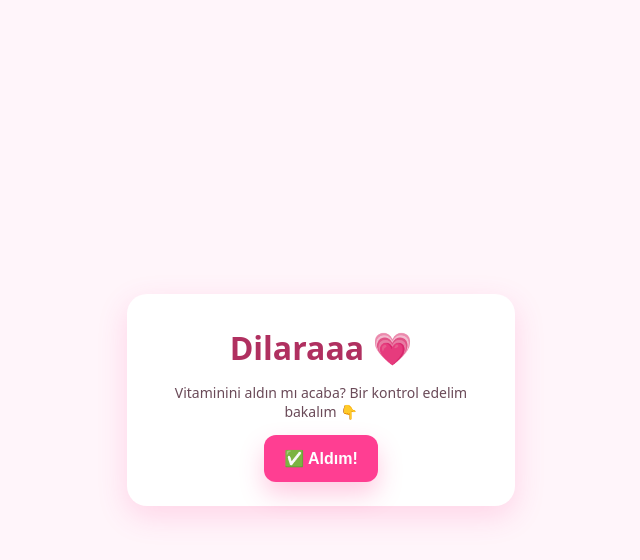
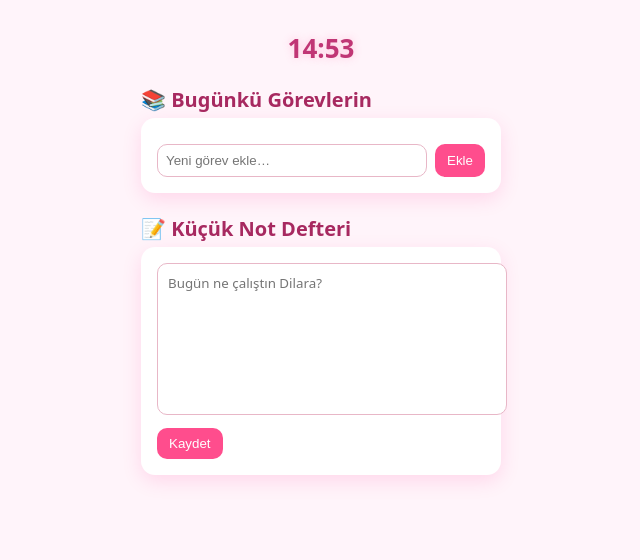
Before and after one commit to Gnyfrt/gnyfrt.github.io, a plain HTML site: page index.html in a window 1280 px wide. Shown: the whole page, without its empty margins (319-959 px from the left). Drawn offline with Linux system fonts and the light colour scheme.

Commit message:
Update index.html

```diff
--- a/index.html
+++ b/index.html
@@ -1,183 +1,200 @@
 <!doctype html>
 <html lang="tr">
 <head>
-<meta charset="utf-8" />
-<meta name="viewport" content="width=device-width,initial-scale=1" />
-<title>Dilara İçin Vitamin Hatırlatma 💖</title>
+<meta charset="utf-8">
+<meta name="viewport" content="width=device-width,initial-scale=1">
+<title>Dilara'nın Mini Çalışma Alanı 💗</title>
+
 <style>
-  :root{--pink:#ff3e92;--light:#ffe0ef}
   body{
     margin:0;
-    background:#fff5fa;
     font-family:system-ui;
+    background:#fff4fa;
+    display:flex;
+    justify-content:center;
+    padding:30px;
+  }
+
+  .container{
+    width:360px;
+  }
+
+  .clock{
+    text-align:center;
+    font-size:26px;
+    font-weight:700;
+    margin-bottom:20px;
+    color:#c03675;
+    text-shadow:0 0 8px rgba(255,100,160,.3);
+  }
+
+  h2{
+    margin:10px 0 5px;
+    color:#a72960;
+    font-size:20px;
+  }
+
+  /* task list */
+  .taskbox{
+    background:white;
+    padding:16px;
+    border-radius:14px;
+    box-shadow:0 6px 20px rgba(255,0,120,.12);
+    margin-bottom:22px;
+  }
+
+  .task-item{
     display:flex;
     align-items:center;
-    justify-content:center;
-    height:100vh;
-    color:#3a1f2f;
+    margin:6px 0;
   }
-  .box{
-    width:340px;
-    background:white;
-    padding:24px;
-    border-radius:20px;
-    text-align:center;
-    box-shadow:0 10px 30px rgba(255,60,150,0.18);
+
+  .task-item input{
+    width:17px;height:17px;cursor:pointer;
   }
-  h1{
-    margin:8px 0 4px;
-    color:#b03060;
+
+  .task-item span{
+    margin-left:10px;
+    font-size:15px;
   }
-  p{color:#6a4a58;font-size:14px}
-  button{
-    padding:14px 20px;
-    font-size:16px;
-    font-weight:700;
-    border:none;
-    border-radius:12px;
-    background:var(--pink);
+
+  .task-item.done span{
+    text-decoration:line-through;
+    color:#777;
+  }
+
+  .addbox{
+    display:flex;
+    margin-top:10px;
+  }
+  .addbox input{
+    flex:1;
+    padding:8px;
+    border-radius:10px;
+    border:1px solid #e8b7c7;
+  }
+  .addbox button{
+    margin-left:8px;
+    background:#ff4d8d;
     color:white;
-    box-shadow:0 12px 24px rgba(255,50,140,.25);
+    border:0;
+    padding:8px 12px;
+    border-radius:10px;
     cursor:pointer;
   }
 
-  /* FULLSCREEN EFFECT */
-  .fx-container{
-    position:fixed;
-    inset:0;
-    background:rgba(255,0,120,0.12);
-    display:flex;
-    align-items:center;
-    justify-content:center;
-    pointer-events:none;
-    opacity:0;
-    transition:opacity .3s;
+  /* notepad */
+  .note{
+    background:white;
+    padding:16px;
+    border-radius:14px;
+    box-shadow:0 6px 20px rgba(255,0,120,.12);
   }
-  .fx-container.show{
-    opacity:1;
+  .note textarea{
+    width:100%;
+    height:130px;
+    border-radius:10px;
+    border:1px solid #e8b7c7;
+    padding:10px;
+    resize:none;
+    font-family:inherit;
   }
+  .note button{
+    margin-top:8px;
+    background:#ff4d8d;
+    border:0;
+    padding:8px 12px;
+    color:white;
+    border-radius:10px;
+    cursor:pointer;
+  }
+</style>
 
-  /* glow patlaması */
-  .glow{
-    position:absolute;
-    width:260px;
-    height:260px;
-    border-radius:50%;
-    background:radial-gradient(circle, rgba(255,90,160,1) 0%, rgba(255,90,160,0) 70%);
-    animation: glowpop .8s ease-out forwards;
-    filter:blur(8px);
-  }
-
-  @keyframes glowpop{
-    0%{transform:scale(.4);opacity:0;}
-    40%{transform:scale(1.4);opacity:1;}
-    100%{transform:scale(2.4);opacity:0;}
-  }
-
-  /* büyük kalp */
-  .big-heart{
-    font-size:120px;
-    opacity:0;
-    transform:scale(.4);
-    animation: heartpop 1s ease-out forwards;
-  }
-  @keyframes heartpop{
-    0%{opacity:0;transform:scale(.3);}
-    50%{opacity:1;transform:scale(1.2);}
-    80%{transform:scale(.9);}
-    100%{transform:scale(1);}
-  }
-
-  /* yazı */
-  .love-text{
-    margin-top:20px;
-    font-size:28px;
-    font-weight:800;
-    text-align:center;
-    color:#ff2f8a;
-    opacity:0;
-    transform:translateY(20px);
-    animation: loveshow 1s .3s ease-out forwards;
-    text-shadow:0 0 18px rgba(255,120,180,.8);
-  }
-
-  @keyframes loveshow{
-    to{opacity:1;transform:translateY(0);}
-  }
-
-  /* konfeti */
-  .confetti-piece{
-    position:fixed;
-    width:10px;
-    height:14px;
-    background:#ff5fa8;
-    top:-20px;
-    animation: fall linear forwards;
-  }
-  @keyframes fall{
-    to{
-      transform:translateY(110vh) rotate(320deg);
-      opacity:0;
-    }
-  }
-
-</style>
 </head>
 <body>
 
-<div class="box">
-  <h1>Dilaraaa 💗</h1>
-  <p>Vitaminini aldın mı acaba? Bir kontrol edelim bakalım 👇</p>
-  <button id="btn">✅ Aldım!</button>
+<div class="container">
+
+  <!-- SAAT -->
+  <div class="clock" id="clock">00:00</div>
+
+  <!-- TASKLAR -->
+  <h2>📚 Bugünkü Görevlerin</h2>
+  <div class="taskbox">
+    <div id="tasks"></div>
+
+    <div class="addbox">
+      <input id="newTask" placeholder="Yeni görev ekle…">
+      <button onclick="addTask()">Ekle</button>
+    </div>
+  </div>
+
+  <!-- NOTEPAD -->
+  <h2>📝 Küçük Not Defteri</h2>
+  <div class="note">
+    <textarea id="notepad" placeholder="Bugün ne çalıştın Dilara?"></textarea>
+    <button onclick="saveNote()">Kaydet</button>
+  </div>
+
 </div>
 
-<!-- FULLSCREEN EFFECT -->
-<div id="fx" class="fx-container"></div>
 
 <script>
-  const btn = document.getElementById("btn");
-  const fx = document.getElementById("fx");
+  /* SAAT ÇALIŞIYOR */
+  function updateClock(){
+    const now = new Date();
+    let h = now.getHours().toString().padStart(2,"0");
+    let m = now.getMinutes().toString().padStart(2,"0");
+    document.getElementById("clock").textContent = `${h}:${m}`;
+  }
+  setInterval(updateClock,1000); updateClock();
 
-  // bip sesi
-  const audioCtx = new (window.AudioContext||window.webkitAudioContext)();
-  function beep(){
-    const o = audioCtx.createOscillator();
-    const g = audioCtx.createGain();
-    o.type="sine";
-    o.frequency.value=880;
-    g.gain.value=.06;
-    o.connect(g); g.connect(audioCtx.destination);
-    o.start(); setTimeout(()=>o.stop(),150);
+
+  /* TASKS */
+  let tasks = JSON.parse(localStorage.getItem("dilaraTasks") || "[]");
+  const tasksEl = document.getElementById("tasks");
+
+  function renderTasks(){
+    tasksEl.innerHTML = "";
+    tasks.forEach((t,i)=>{
+      const row = document.createElement("div");
+      row.className = "task-item" + (t.done?" done":"");
+
+      row.innerHTML = `
+        <input type="checkbox" ${t.done?"checked":""} onclick="toggleTask(${i})">
+        <span>${t.text}</span>
+      `;
+
+      tasksEl.appendChild(row);
+    });
   }
 
-  function confettiBurst(){
-    for(let i=0;i<35;i++){
-      const c=document.createElement("div");
-      c.className="confetti-piece";
-      c.style.left=Math.random()*100+"vw";
-      c.style.background=["#ff5fa8","#ff9bc9","#ffd1e4","#ff7fb0"][Math.floor(Math.random()*4)];
-      c.style.animationDuration=(1.2+Math.random()*0.8)+"s";
-      document.body.appendChild(c);
-      setTimeout(()=>c.remove(),2000);
-    }
+  function addTask(){
+    let text = document.getElementById("newTask").value.trim();
+    if(!text) return;
+
+    tasks.push({text, done:false});
+    document.getElementById("newTask").value = "";
+    localStorage.setItem("dilaraTasks", JSON.stringify(tasks));
+    renderTasks();
   }
 
-  btn.addEventListener("click",()=>{
-    beep();
+  function toggleTask(i){
+    tasks[i].done = !tasks[i].done;
+    localStorage.setItem("dilaraTasks", JSON.stringify(tasks));
+    renderTasks();
+  }
 
-    fx.innerHTML = `
-      <div class="glow"></div>
-      <div class="big-heart">💖</div>
-      <div class="love-text">Seni çok seviyorum Dilara 💗<br> Böyle devam et!</div>
-    `;
+  renderTasks();
 
-    fx.classList.add("show");
 
-    confettiBurst();
+  /* NOTEPAD */
+  const note = document.getElementById("notepad");
+  note.value = localStorage.getItem("dilaraNote") || "";
 
-    // 1.5 saniye sonra efekt kendini biraz söndürsün
-    setTimeout(()=>fx.classList.remove("show"),1800);
-  })
+  function saveNote(){
+    localStorage.setItem("dilaraNote", note.value);
+  }
 </script>
 
 </body>
```
